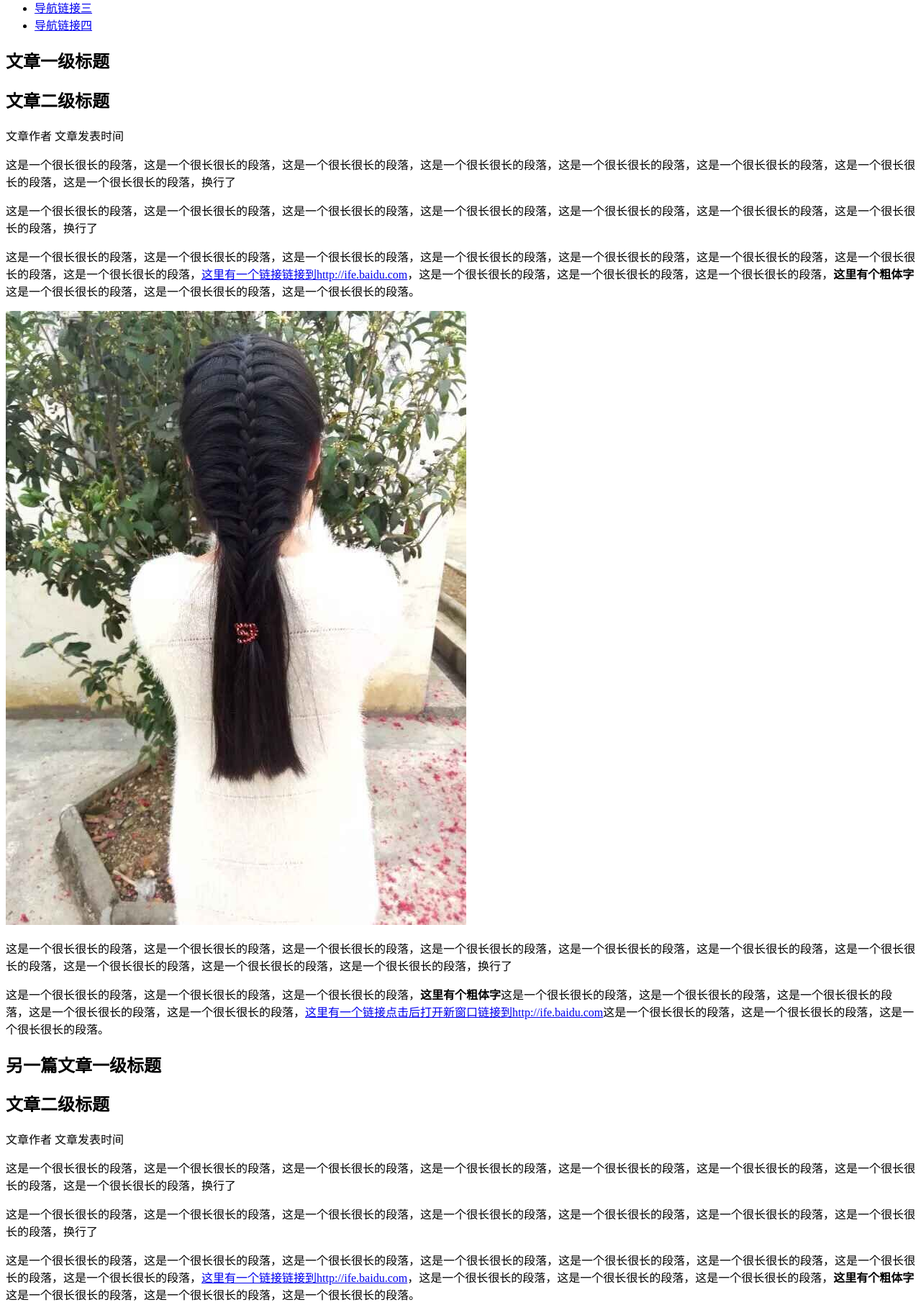
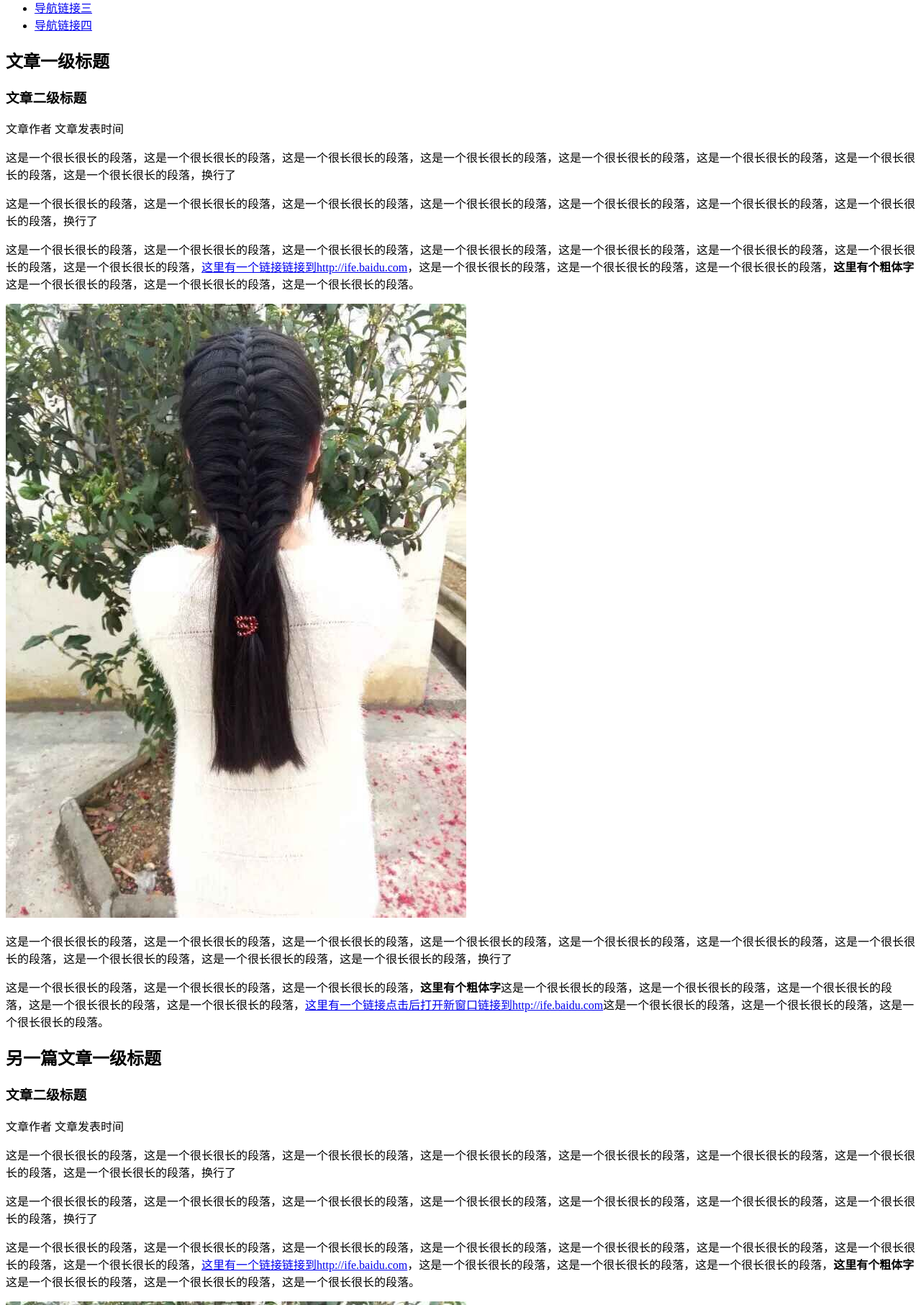
Before and after one commit to HankXu/baiduIFE, a plain HTML site: page 百度前端学院/xiaowei.task1/task1.html in a window 1280 px wide. Shown: the part 139-1952 px from the top of the page at 72% size. Drawn offline with Linux system fonts and the light colour scheme.

Commit message:
修正一些错误使用
tfoot、hgroup、lang、strong、aside

```diff
--- a/百度前端学院/xiaowei.task1/task1.html
+++ b/百度前端学院/xiaowei.task1/task1.html
@@ -1,5 +1,5 @@
 <!DOCTYPE html>
-<html>
+<html lang="zh">
 <head>
 	<title>ife.xiaowei.task1</title>
 	<meta charset="UTF-8">
@@ -19,29 +19,33 @@
 	<main>
 			<article>
 				<header>
-					<h2>文章一级标题</h2>
-					<h2>文章二级标题</h2>
+					<hgroup>
+						<h2>文章一级标题</h2>
+						<h3>文章二级标题</h3>
+					</hgroup>
 					<span class="author">文章作者</span>
 					<span class="posted-time">文章发表时间</span>
 				</header>
 					<p>这是一个很长很长的段落，这是一个很长很长的段落，这是一个很长很长的段落，这是一个很长很长的段落，这是一个很长很长的段落，这是一个很长很长的段落，这是一个很长很长的段落，这是一个很长很长的段落，换行了</p>
 					<p>这是一个很长很长的段落，这是一个很长很长的段落，这是一个很长很长的段落，这是一个很长很长的段落，这是一个很长很长的段落，这是一个很长很长的段落，这是一个很长很长的段落，换行了</p>
-					<p>这是一个很长很长的段落，这是一个很长很长的段落，这是一个很长很长的段落，这是一个很长很长的段落，这是一个很长很长的段落，这是一个很长很长的段落，这是一个很长很长的段落，这是一个很长很长的段落，<a href="http://ife.baidu.com">这里有一个链接链接到http://ife.baidu.com</a>，这是一个很长很长的段落，这是一个很长很长的段落，这是一个很长很长的段落，<b>这里有个粗体字</b>这是一个很长很长的段落，这是一个很长很长的段落，这是一个很长很长的段落。</p>
+					<p>这是一个很长很长的段落，这是一个很长很长的段落，这是一个很长很长的段落，这是一个很长很长的段落，这是一个很长很长的段落，这是一个很长很长的段落，这是一个很长很长的段落，这是一个很长很长的段落，<a href="http://ife.baidu.com">这里有一个链接链接到http://ife.baidu.com</a>，这是一个很长很长的段落，这是一个很长很长的段落，这是一个很长很长的段落，<strong>这里有个粗体字</strong>这是一个很长很长的段落，这是一个很长很长的段落，这是一个很长很长的段落。</p>
 					<p><img src="imgs/touxiang.jpg"></p>
 					<p>这是一个很长很长的段落，这是一个很长很长的段落，这是一个很长很长的段落，这是一个很长很长的段落，这是一个很长很长的段落，这是一个很长很长的段落，这是一个很长很长的段落，这是一个很长很长的段落，这是一个很长很长的段落，这是一个很长很长的段落，换行了</p>
-					<p>这是一个很长很长的段落，这是一个很长很长的段落，这是一个很长很长的段落，<b>这里有个粗体字</b>这是一个很长很长的段落，这是一个很长很长的段落，这是一个很长很长的段落，这是一个很长很长的段落，这是一个很长很长的段落，<a href="http://ife.baidu.com" target="_blank">这里有一个链接点击后打开新窗口链接到http://ife.baidu.com</a>这是一个很长很长的段落，这是一个很长很长的段落，这是一个很长很长的段落。</p>
+					<p>这是一个很长很长的段落，这是一个很长很长的段落，这是一个很长很长的段落，<strong>这里有个粗体字</strong>这是一个很长很长的段落，这是一个很长很长的段落，这是一个很长很长的段落，这是一个很长很长的段落，这是一个很长很长的段落，<a href="http://ife.baidu.com" target="_blank">这里有一个链接点击后打开新窗口链接到http://ife.baidu.com</a>这是一个很长很长的段落，这是一个很长很长的段落，这是一个很长很长的段落。</p>
 				</div>
 			</article>
 			<article>
 				<header>
-					<h2>另一篇文章一级标题</h2>
-					<h2>文章二级标题</h2>
+					<hgroup>
+						<h2>另一篇文章一级标题</h2>
+						<h3>文章二级标题</h3>
+					</hgroup>
 					<span class="author">文章作者</span>
 					<span class="posted-time">文章发表时间</span>
 				</header>
 				<p>这是一个很长很长的段落，这是一个很长很长的段落，这是一个很长很长的段落，这是一个很长很长的段落，这是一个很长很长的段落，这是一个很长很长的段落，这是一个很长很长的段落，这是一个很长很长的段落，换行了</p>
 				<p>这是一个很长很长的段落，这是一个很长很长的段落，这是一个很长很长的段落，这是一个很长很长的段落，这是一个很长很长的段落，这是一个很长很长的段落，这是一个很长很长的段落，换行了</p>
-				<p>这是一个很长很长的段落，这是一个很长很长的段落，这是一个很长很长的段落，这是一个很长很长的段落，这是一个很长很长的段落，这是一个很长很长的段落，这是一个很长很长的段落，这是一个很长很长的段落，<a href="http://ife.baidu.com">这里有一个链接链接到http://ife.baidu.com</a>，这是一个很长很长的段落，这是一个很长很长的段落，这是一个很长很长的段落，<b>这里有个粗体字</b>这是一个很长很长的段落，这是一个很长很长的段落，这是一个很长很长的段落。</p>
+				<p>这是一个很长很长的段落，这是一个很长很长的段落，这是一个很长很长的段落，这是一个很长很长的段落，这是一个很长很长的段落，这是一个很长很长的段落，这是一个很长很长的段落，这是一个很长很长的段落，<a href="http://ife.baidu.com">这里有一个链接链接到http://ife.baidu.com</a>，这是一个很长很长的段落，这是一个很长很长的段落，这是一个很长很长的段落，<strong>这里有个粗体字</strong>这是一个很长很长的段落，这是一个很长很长的段落，这是一个很长很长的段落。</p>
 				<p><img src="imgs/touxiang.jpg"></p>
 				<ul>
 					<li>列表项目一</li>
@@ -103,8 +107,10 @@
 			</article>
 			<article>
 				<header>
-					<h2>最后一篇文章一级标题</h2>
-					<h2>文章二级标题</h2>
+					<hgroup>
+						<h2>最后一篇文章一级标题</h2>
+					    <h3>文章二级标题</h3>
+					</hgroup>
 					<span class="author">文章作者</span>
 					<span class="posted-time">文章发表时间</span>
 				</header>
@@ -122,6 +128,12 @@
 							<th>表头</th>
 						</tr>
 					</thead>
+					<tfoot>
+						<tr>
+							<td>总计</td>
+							<td colspan="2">1000</td>
+						</tr>
+					</tfoot>
 					<tbody>
 						<tr>
 							<td>表内容单元格</td>
@@ -143,15 +155,11 @@
 							<td>表内容单元格</td>
 							<td><a href="javascript;">操作</a></td>
 						</tr>
-						<tr>
-							<td>总计</td>
-							<td colspan="2">1000</td>
-						</tr>
 					</tbody>
 				</table>
-				<aside>
+			</article>
+			<aside>
 					<h2>这里以后是一个侧栏，这是侧栏的标题</h2>
-					<h2>侧栏注册窗口标题</h2>
 					<form action="" method="post">
 						<div>
 							<label for="mailbox">请输入邮箱地址：</label>
@@ -192,7 +200,6 @@
 						</div>
 					</form>
 				</aside>
-			</article>
 	</main>
 	<footer>
 		<p>版权所有&copy;</p>
```
